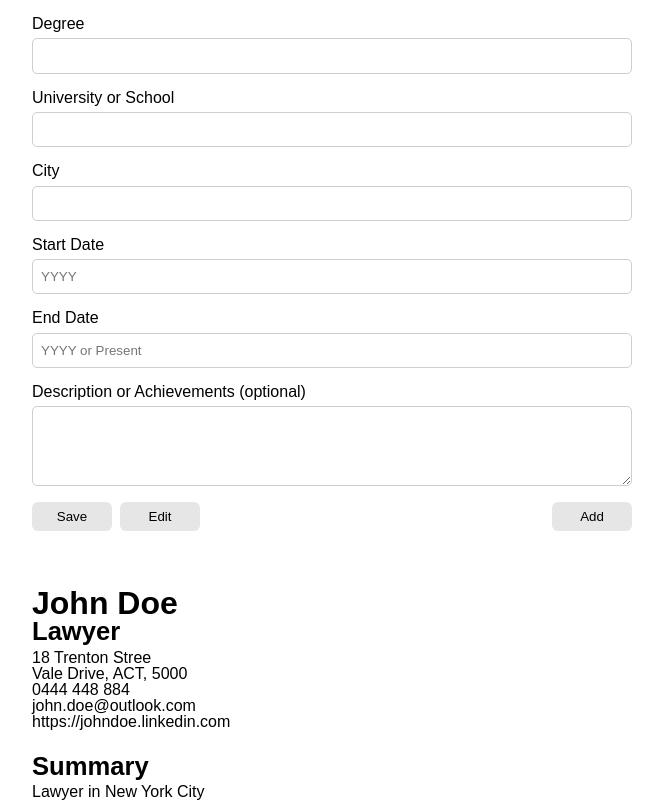
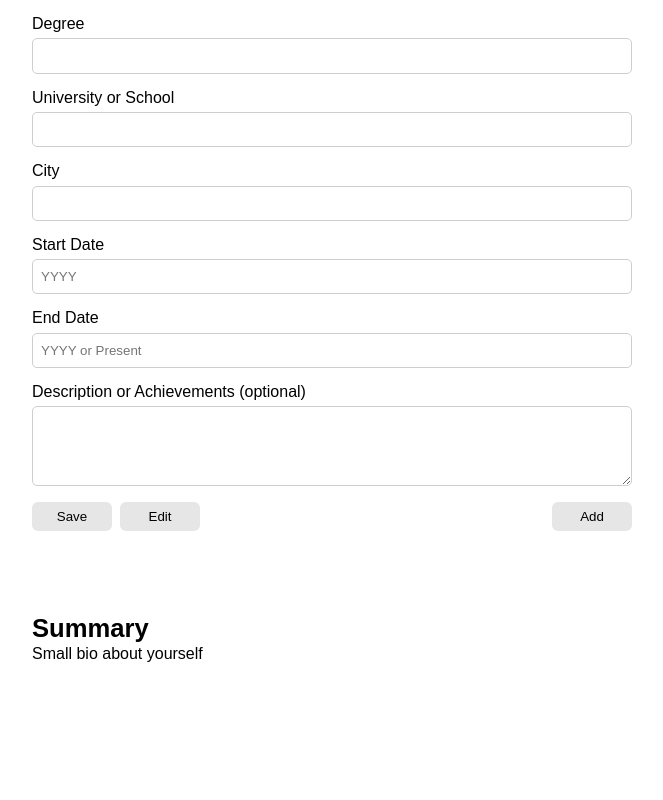
Before and after one commit to daniel-moderiano/cv-application, a React (Create React App) app: page / in a window 1280 px wide. Shown: the part 1572-2372 px from the top of the page, without its empty margins (308-971 px from the left). After the commit the page ends 2234 px from the top, so only its background shows below. Built offline with nearby package versions, Linux system fonts and the light colour scheme.

Commit message:
Modify PersonalSection.js to use props as text

```diff
--- a/src/components/Main.js
+++ b/src/components/Main.js
@@ -4,6 +4,7 @@ import PersonalInfoForm from "./PersonalInfoForm";
 import ProfessionalExpForm from "./ProfessionalExpForm";
 import EducationForm from "./EducationForm";
 import ProfessionalSection from "./ProfessionalSection";
+import PersonalSection from "./PersonalSection";
 import { nanoid } from "nanoid";
 import EducationSection from "./EducationSection";
 
@@ -17,6 +18,17 @@ class Main extends Component {
       personal: [],
       professional: [],
       education: [],
+      template: {
+        firstName: "",
+        lastName: "",
+        currentRole: "",
+        addressOne: "",
+        addressTwo: "",
+        email: "",
+        phone: "",
+        linkedin: "",
+        summary: "Small bio about yourself",
+      },
     };
 
     this.handleFormData = this.handleFormData.bind(this);
@@ -122,25 +134,9 @@ class Main extends Component {
         </ResumeSection>
 
         <div className="resume">
-          <div className="header">
-            <div className="personal">
-              <h1 className="personal__name">John Doe</h1>
-              <h2 className="personal__title">Lawyer</h2>
-            </div>
-            <div className="personal__info">
-              <div className="personal__address-one">18 Trenton Stree</div>
-              <div className="personal__address-two">Vale Drive, ACT, 5000</div>
-              <div className="personal__phone"> 0444 448 884</div>
-              <div className="personal__email">john.doe@outlook.com</div>
-              <div className="personal__linkedin">https://johndoe.linkedin.com</div>
-            </div>
-          </div>
 
-          <div className="summary">
-            <h2 className="summary__title">Summary</h2>
-            <p className="summary__text">Lawyer in New York City</p>
-          </div>
 
+          <PersonalSection data={this.state.personal[0] ? this.state.personal[0] : this.state.template}/>
           {educationSections}
           {professionalSections}
 
--- /dev/null
+++ b/src/components/PersonalSection.js
@@ -0,0 +1,26 @@
+import React, { Component } from 'react'
+
+export default class PersonalSection extends Component {
+  render() {
+    return (
+      <div className="personal">
+        <div className="header">
+          <h1 className="personal__name">{this.props.data.firstName} {this.props.data.lastName}</h1>
+          <h2 className="personal__title">{this.props.data.currentRole}</h2>
+        </div>
+        <div className="personal__info">
+          <div className="personal__address-one">{this.props.data.addressOne}</div>
+          <div className="personal__address-two">{this.props.data.addressTwo}</div>
+          <div className="personal__phone">{this.props.data.phone}</div>
+          <div className="personal__email">{this.props.data.email}</div>
+          <div className="personal__linkedin">{this.props.data.linkedin}</div>
+        </div>
+        <div className="summary">
+          <h2 className="summary__title">Summary</h2>
+          <p className="summary__text">{this.props.data.summary}</p>
+        </div>
+      </div>
+
+    );
+  }
+}
```
